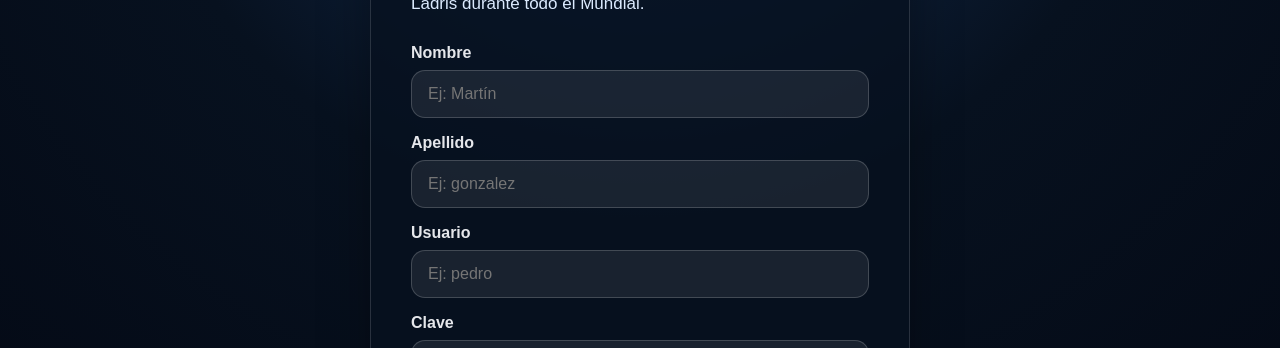
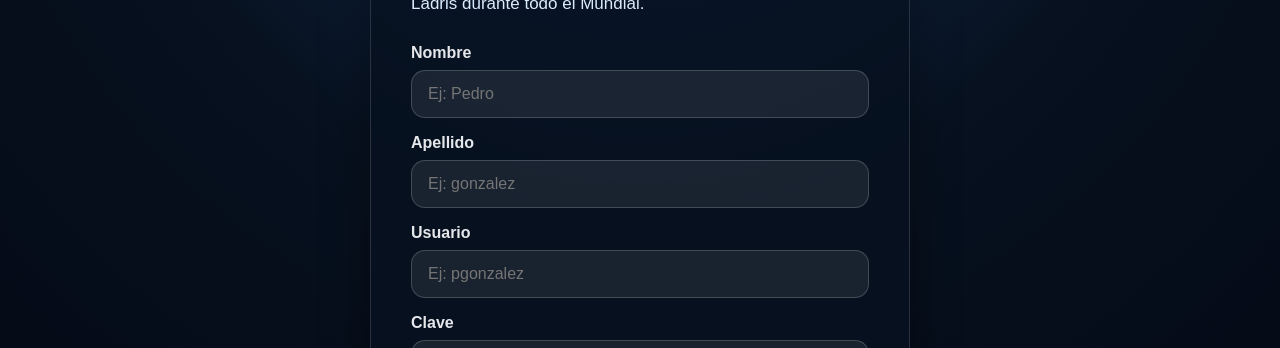
Before and after one commit to mparietti/penca-mundial-2026, a Next.js app: page /register in a window 1280 px wide. Shown: the part 308-656 px from the top of the page. Built offline with nearby package versions, Linux system fonts and the light colour scheme; no server answers.

Commit message:
Mejora register

```diff
--- a/app/register/page.js
+++ b/app/register/page.js
@@ -110,7 +110,7 @@ export default function RegisterPage() {
               <input
                 type="text"
                 name="nombre"
-                placeholder="Ej: Martín"
+                placeholder="Ej: Pedro"
                 value={form.nombre}
                 onChange={handleChange}
                 required
@@ -136,7 +136,7 @@ export default function RegisterPage() {
               <input
                 type="text"
                 name="login"
-                placeholder="Ej: pedro"
+                placeholder="Ej: pgonzalez"
                 value={form.login}
                 onChange={handleChange}
                 required
```
